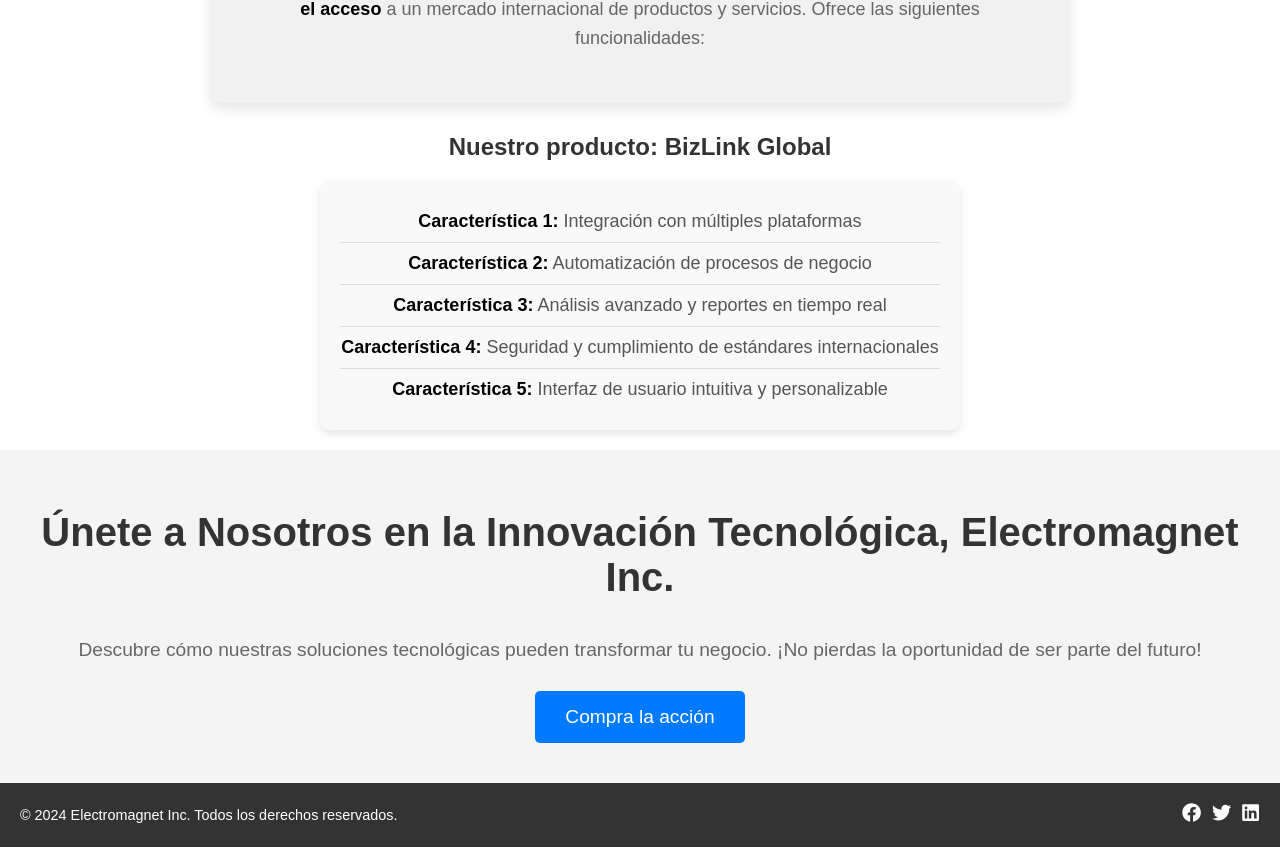
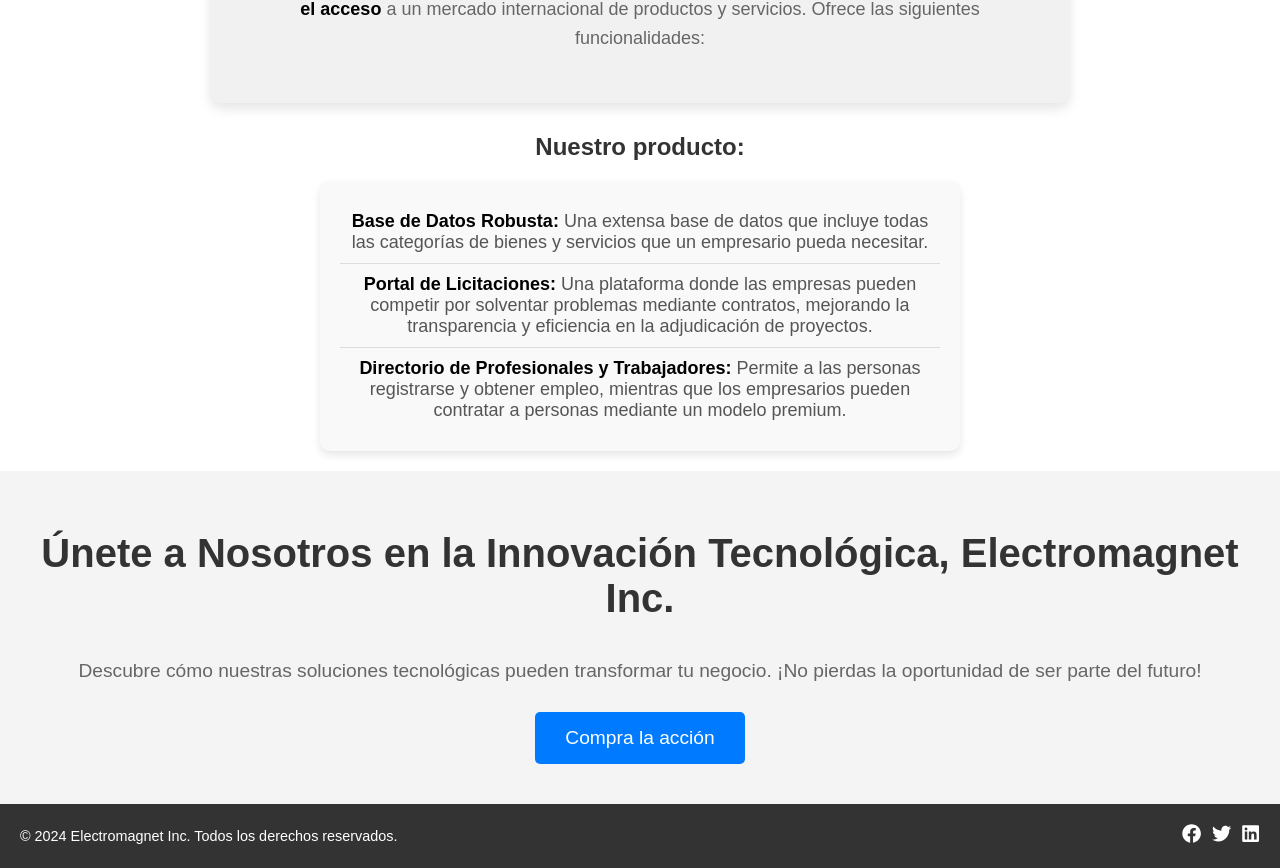
Before and after one commit to richhard6/electromagnetstripe, a React (Create React App) app: page / in a window 1280 px wide. Shown: the part 1035-1903 px from the top of the page. Before the commit the page ends 1882 px from the top, so only its background shows below. Built offline with nearby package versions, Linux system fonts and the light colour scheme.

Commit message:
added bizlink global features

```diff
--- a/src/components/FeaturesList.js
+++ b/src/components/FeaturesList.js
@@ -41,21 +41,31 @@
 
 const FeaturesList = () => {
   const features = [
-    'Integración con múltiples plataformas',
-    'Automatización de procesos de negocio',
-    'Análisis avanzado y reportes en tiempo real',
-    'Seguridad y cumplimiento de estándares internacionales',
-    'Interfaz de usuario intuitiva y personalizable',
+    {
+      name: 'Base de Datos Robusta:',
+      feature:
+        'Una extensa base de datos que incluye todas las categorías de bienes y servicios que un empresario pueda necesitar.',
+    },
+    {
+      name: 'Portal de Licitaciones:',
+      feature:
+        'Una plataforma donde las empresas pueden competir por solventar problemas mediante contratos, mejorando la transparencia y eficiencia en la adjudicación de proyectos.',
+    },
+    {
+      name: 'Directorio de Profesionales y Trabajadores:',
+      feature:
+        'Permite a las personas registrarse y obtener empleo, mientras que los empresarios pueden contratar a personas mediante un modelo premium.',
+    },
   ];
 
   return (
     <div>
-      <Title>Nuestro producto: BizLink Global</Title>
+      <Title>Nuestro producto:</Title>
       <FeaturesContainer>
         <List>
           {features.map((feature, index) => (
             <ListItem key={index}>
-              <FeatureTitle>Característica {index + 1}:</FeatureTitle> {feature}
+              <FeatureTitle>{feature.name}</FeatureTitle> {feature.feature}
             </ListItem>
           ))}
         </List>
```
